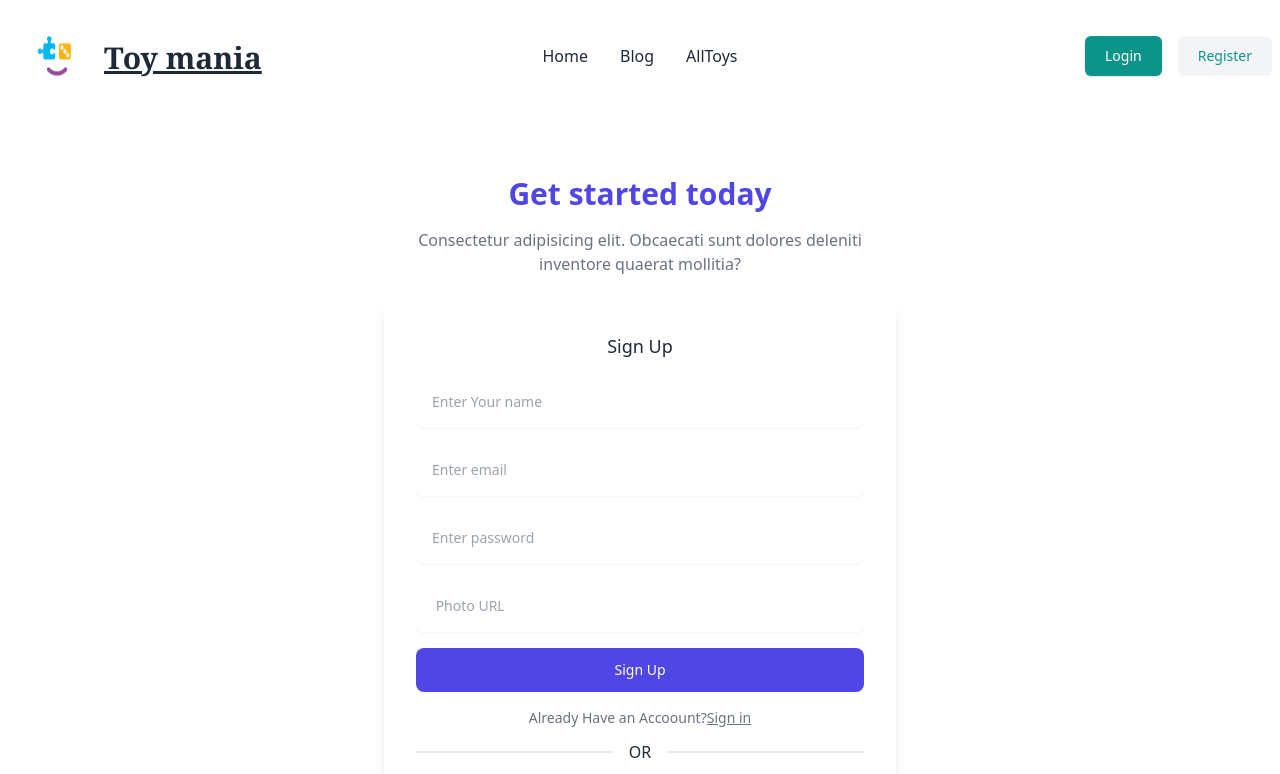
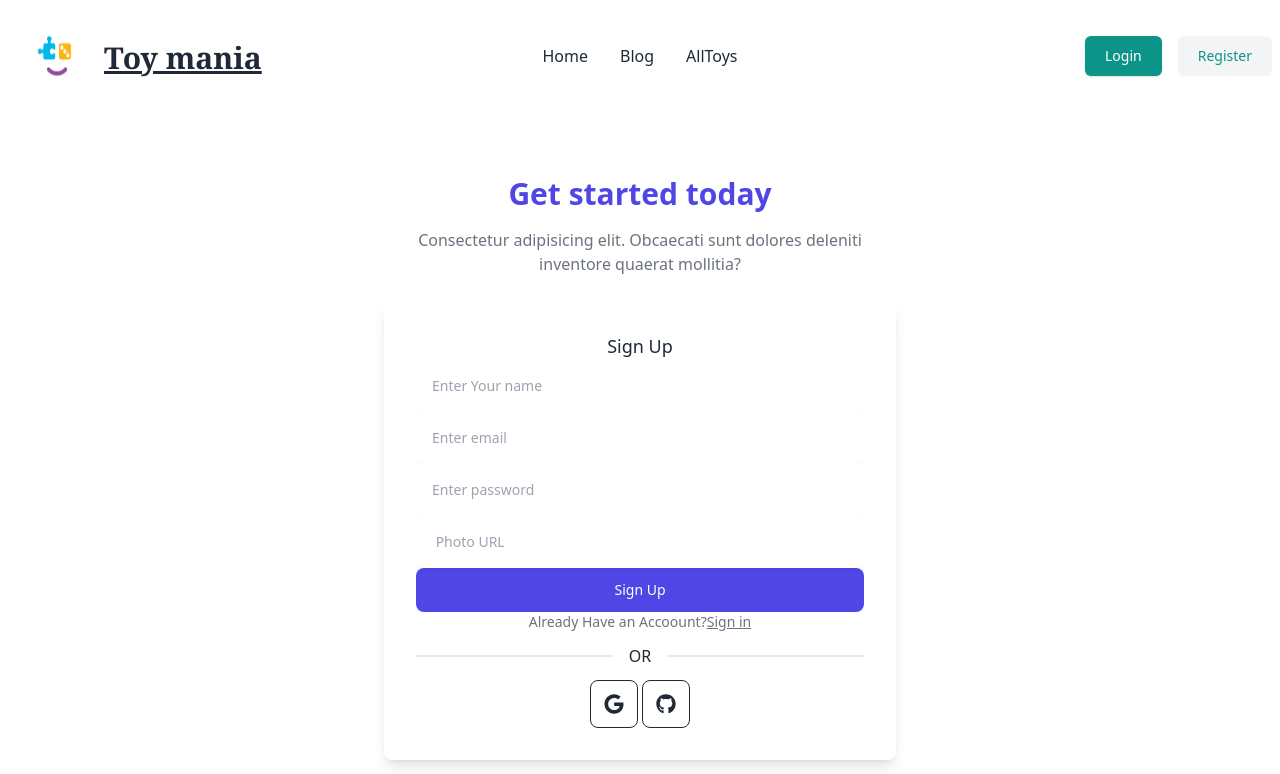
Before and after one commit to sma-rashik/toy-mania, a React (Vite) app: page /signup in a window 1280 px wide. Shown: the top 774 px of the page. Built offline with nearby package versions, Linux system fonts and the light colour scheme; no server answers.

Commit message:
social icons possition changed

```diff
--- a/src/Components/Login/Login.jsx
+++ b/src/Components/Login/Login.jsx
@@ -57,12 +57,8 @@ const Login = () => {
             Start your toy adventure now. Log in to Toy Mania and explore a
             world of fun and excitement for kids of all ages.
           </p>
-
-          <form
-            onSubmit={handleLogin}
-            action=""
-            className="mb-0 mt-6 space-y-4 rounded-lg p-4 shadow-lg sm:p-6 lg:p-8"
-          >
+          <div className="mb-0 mt-6 space-y-4 rounded-lg p-4 shadow-lg sm:p-6 lg:p-8">
+            <form onSubmit={handleLogin} action="">
               <p className="text-center text-lg font-medium">
                 Sign in to your account
               </p>
@@ -110,8 +106,9 @@ const Login = () => {
                   Sign up
                 </Link>
               </p>
+            </form>
             <SocialAuth />
-          </form>
+          </div>
         </div>
       </div>
     </div>
--- a/src/Components/Signup/Signup.jsx
+++ b/src/Components/Signup/Signup.jsx
@@ -54,12 +54,8 @@ const Signup = () => {
             Consectetur adipisicing elit. Obcaecati sunt dolores deleniti
             inventore quaerat mollitia?
           </p>
-
-          <form
-            onSubmit={handleSignup}
-            action=""
-            className="mb-0 mt-6 space-y-4 rounded-lg p-4 shadow-lg sm:p-6 lg:p-8"
-          >
+          <div className="mb-0 mt-6 space-y-4 rounded-lg p-4 shadow-lg sm:p-6 lg:p-8">
+            <form onSubmit={handleSignup} action="">
               <p className="text-center text-lg font-medium">Sign Up</p>
 
               <div>
@@ -130,8 +126,10 @@ const Signup = () => {
                   Sign in
                 </Link>
               </p>
+            </form>
+
             <SocialAuth />
-          </form>
+          </div>
         </div>
       </div>
     </div>
```
Also changed, not shown: vite.config.js.timestamp-1684607532602-de111cec89386.mjs (deleted, +0 -10 lines). Lines whose indentation alone changed are shown as unchanged.
